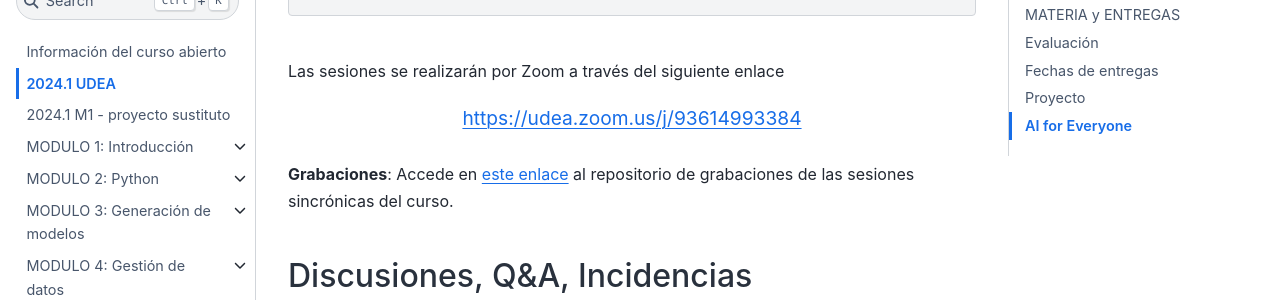
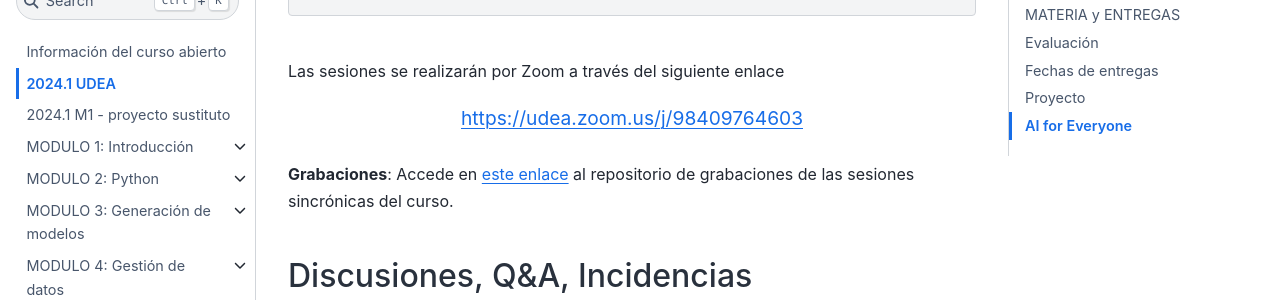
Before and after one commit to rramosp/ai4eng.v1, a Jupyter Book: the page built from content/M00_intro_udea.md, in a window 1280 px wide and 900 px high, scrolled down 1167 px. Shown: the part 154-454 px from the top of the window. Built offline with Jupyter Book 1.0.4 settings and Sphinx 7.4.7 and the Sphinx Book theme 1.1.4, drawn with Linux system fonts in a browser that asks for light colours; pages that are not in the unit, such as notebooks, are missing from menus; some of the changed lines change nothing that is shown.

Commit message:
Update M00_intro_udea.md

```diff
--- a/content/M00_intro_udea.md
+++ b/content/M00_intro_udea.md
@@ -43,12 +43,12 @@ Revisa estos dos vídeos para ver cómo se interacciona con los materiales del c
 
 Las sesiones se realizarán por Zoom a través del siguiente enlace
 
-<center><big><a href="https://udea.zoom.us/j/93614993384"> https://udea.zoom.us/j/93614993384
+<center><big><a href="https://udea.zoom.us/j/98409764603"> https://udea.zoom.us/j/98409764603
 </a></big></center>
 
 <br/>
 
-**Grabaciones**: Accede en [este enlace](https://ingenia.udea.edu.co/zoom/meeting/93614993384) al repositorio de grabaciones de las sesiones sincrónicas del curso.
+**Grabaciones**: Accede en [este enlace](https://ingenia.udea.edu.co/zoom/meeting/98409764603) al repositorio de grabaciones de las sesiones sincrónicas del curso.
 <br/>
 
 
```
